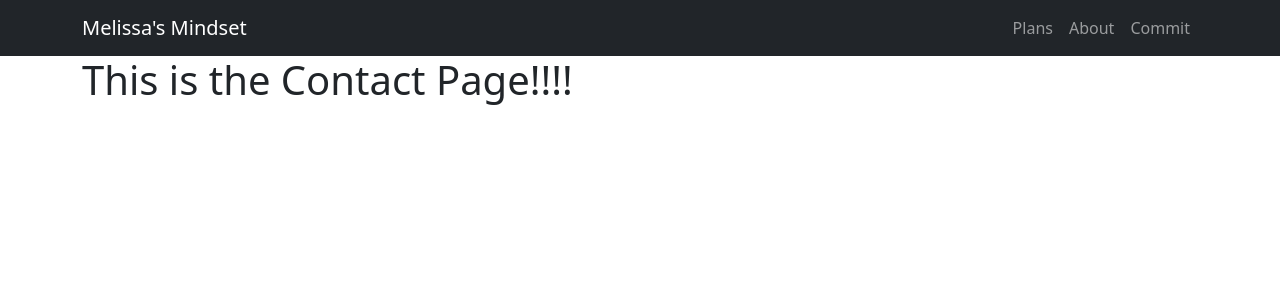
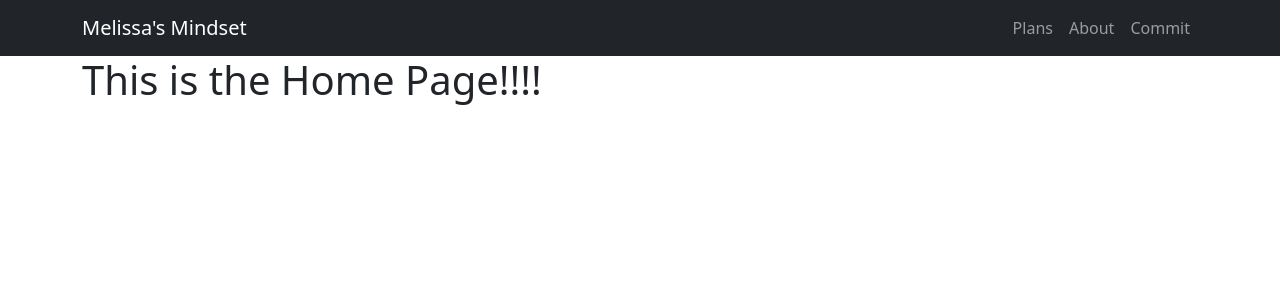
Before and after one commit to CoreyJamesLynch/melissa, a React (Create React App) app: page / in a window 1280 px wide. Shown: the top 300 px of the page. Built offline with nearby package versions, Linux system fonts and the light colour scheme.

Commit message:
Make stateless component into pure component

```diff
--- a/src/views/home.js
+++ b/src/views/home.js
@@ -1,12 +1,12 @@
 import React from 'react';
 import { Container } from 'react-bootstrap';
 
-class Home extends React.Component {
+class Home extends React.PureComponent {
   render() {
     return (
       <>
         <Container>
-          <h1>This is the Contact Page!!!!</h1>
+          <h1>This is the Home Page!!!!</h1>
         </Container>
       </>
     );
```
